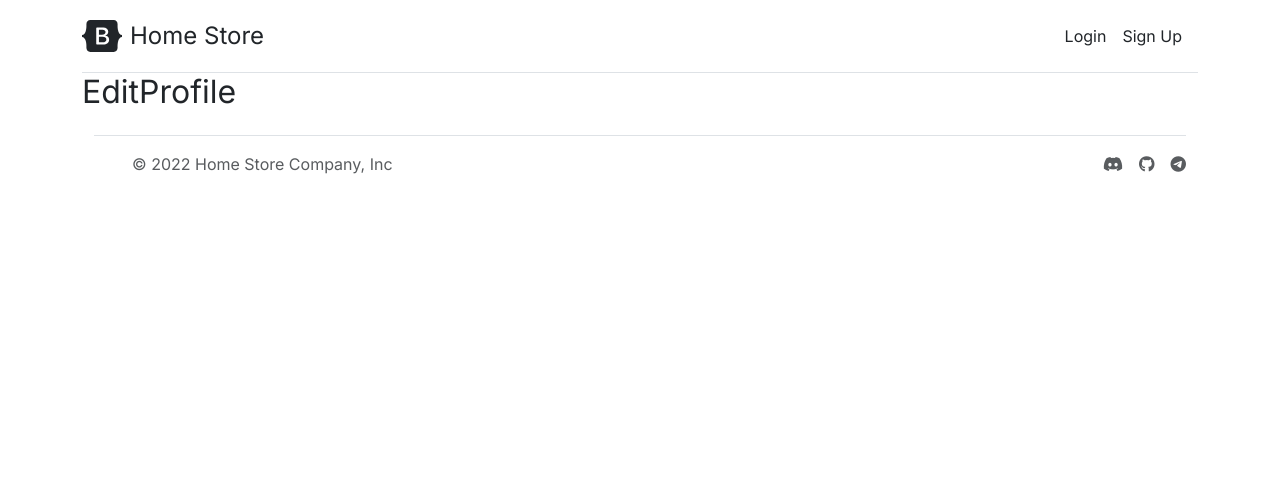
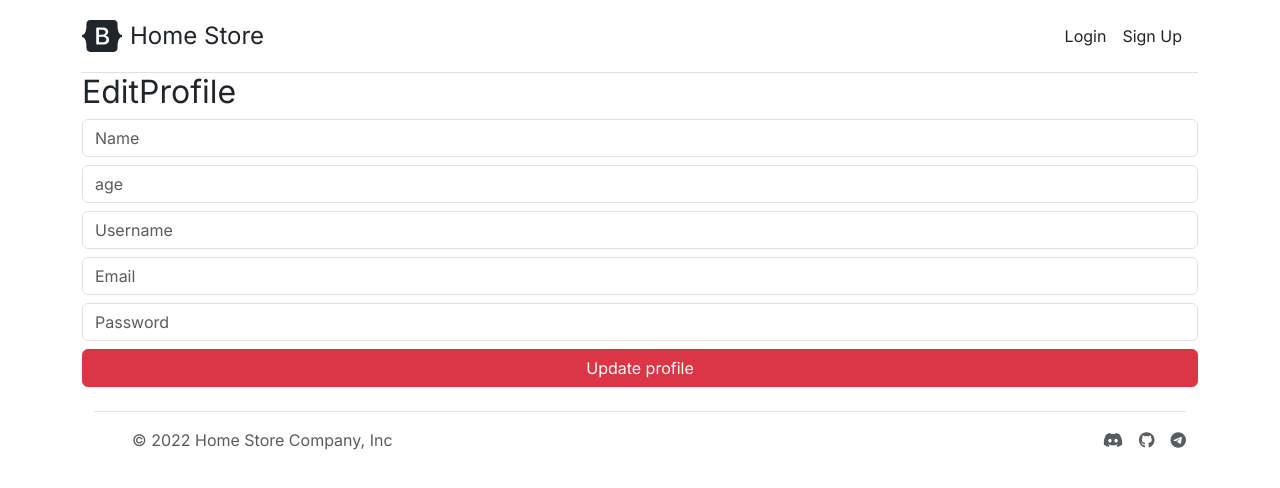
Before and after one commit to KomilovTemur/fully-managed-app-frontend, a React (Vite) app: page /profile/edit in a window 1280 px wide. Shown: the top 488 px of the page. Built offline with nearby package versions, Linux system fonts and the light colour scheme; no server answers; sample sign-in values are in the browser's storage.

Commit message:
working with api

```diff
--- a/src/components/EditProfile.jsx
+++ b/src/components/EditProfile.jsx
@@ -1,9 +1,87 @@
-import React from "react";
+import React, { useState, useEffect } from "react";
+import http from "../utils/http"
+import axios from "axios";
+import { useParams, Link } from "react-router-dom";
 
 const EditProfile = () => {
+  const params = useParams();
+  const [user, setUser] = useState();
+  const [error, setError] = useState();
+  useEffect(() => {
+    http
+      .get(`/users/${params.username}`)
+      .then((res) => {
+        setError();
+        setUser(res.data);
+      })
+      .catch(() => {
+        setError(404);
+      });
+  }, [params.username]);
+  const handleChange = (e) => {
+    let name = e.target.name
+    let value = e.target.value
+    setUser({ ...user, [name]: value })
+  }
+  const handleSubmit = (e) => {
+    e.preventDefault()
+    axios(`http://localhost:4444/users/${params.username}`, user, {
+      headers: {
+        'Authorization': localStorage.getItem("token")
+      }
+    })
+      .then((res) => {
+        console.log(res.data);
+      })
+      .catch(() => {
+        setError(404);
+      });
+  }
   return (
     <div>
       <h2>EditProfile</h2>
+      <form onSubmit={handleSubmit}>
+        <input
+          type="text"
+          name="name"
+          className="form-control"
+          placeholder="Name"
+          value={user?.name}
+          onChange={handleChange}
+        />
+        <input
+          type="number"
+          name="age"
+          className="form-control my-2"
+          placeholder="age"
+          value={user?.age}
+          onChange={handleChange}
+        />
+        <input
+          type="text"
+          name="username"
+          className="form-control"
+          placeholder="Username"
+          value={user?.username}
+          onChange={handleChange}
+        />
+        <input
+          type="email"
+          name="email"
+          className="form-control my-2"
+          placeholder="Email"
+          value={user?.email}
+          onChange={handleChange}
+        />
+        <input
+          type="password"
+          name="password"
+          className="form-control"
+          placeholder="Password"
+          onChange={handleChange}
+        />
+        <button className="btn btn-danger w-100 mt-2" type="submit">Update profile</button>
+      </form>
     </div>
   );
 };
--- a/src/components/Profile.jsx
+++ b/src/components/Profile.jsx
@@ -3,6 +3,7 @@ import { useParams, Link } from "react-router-dom";
 import { CopyToClipboard } from "react-copy-to-clipboard";
 import http from "../utils/http";
 import NotFound from "./NotFound";
+import EditProfile from "./EditProfile";
 const Profile = () => {
   const params = useParams();
   const [user, setUser] = useState();
@@ -29,6 +30,7 @@ const Profile = () => {
       return false;
     }
   };
+  console.log(isOwnProfile());
   return (
     <>
       {error ? (
@@ -62,7 +64,9 @@ const Profile = () => {
               </CopyToClipboard>
             </div>
           </div>
-          <div className="right-side container-fluid rounded-end bg-success p-2"></div>
+          <div className="right-side container-fluid rounded-end bg-success p-2 text-light">
+            <EditProfile />
+          </div>
         </div>
       )}
     </>
--- a/src/utils/http.js
+++ b/src/utils/http.js
@@ -1,6 +1,9 @@
 import axios from "axios";
 const instance = axios.create({
-  baseURL: "http://localhost:4444"
+  baseURL: "http://localhost:4444",
+  headers: {
+    'Authorization': localStorage.getItem("token")
+  }
 })
 
 export default instance
```
